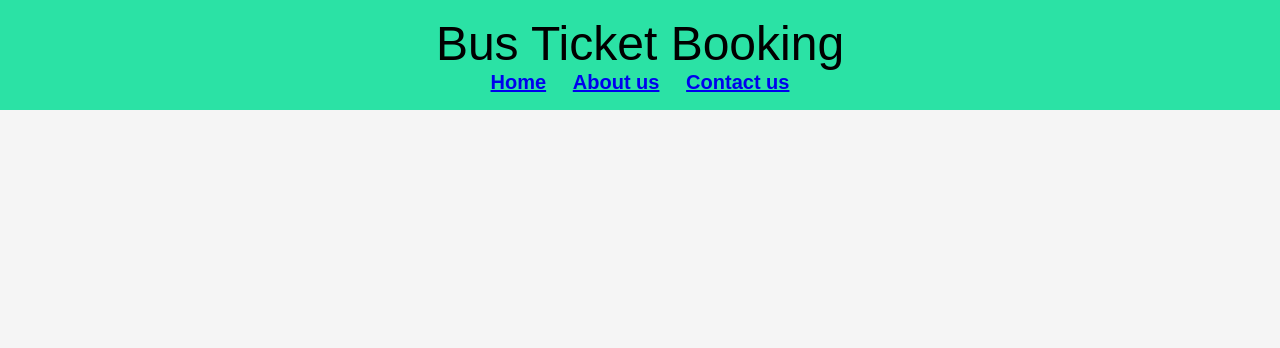
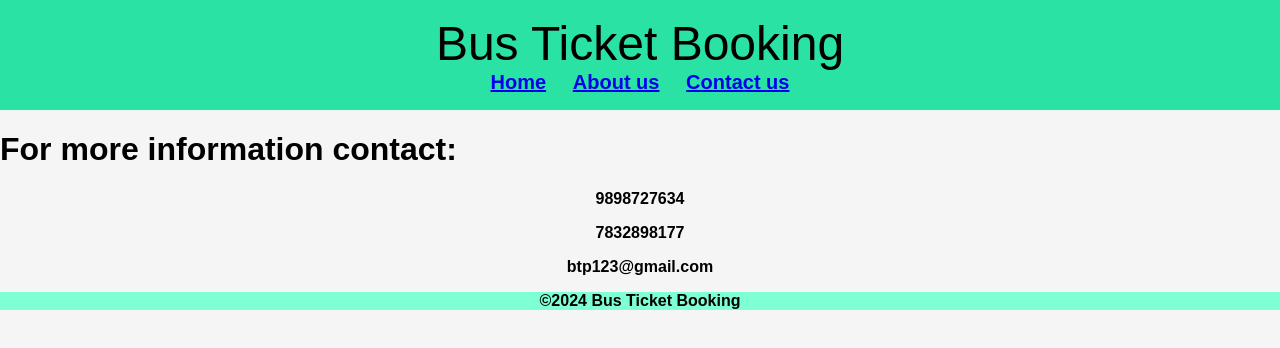
Before and after one commit to Athul91/BusTicket, a plain HTML site: page contact.html in a window 1280 px wide. Drawn offline with Linux system fonts and the light colour scheme.

Commit message:
contact.html

```diff
--- a/contact.html
+++ b/contact.html
@@ -16,5 +16,15 @@
           <a href = "contact.html" style="font-size: 125%;"><b>Contact us</b></a>
 
     </nav>
+    <div>
+        <h1><b>For more information contact:</b></h1>
+        <p style="text-align: center;">9898727634</p>
+        <p style="text-align: center;">7832898177</p>
+        <p style="text-align: center;">btp123@gmail.com</p>
+    </div>
+
+    <footer class="ftr">
+        <p>&copy;2024 Bus Ticket Booking</p>
+     </footer>
 </body>
 </html>
```
